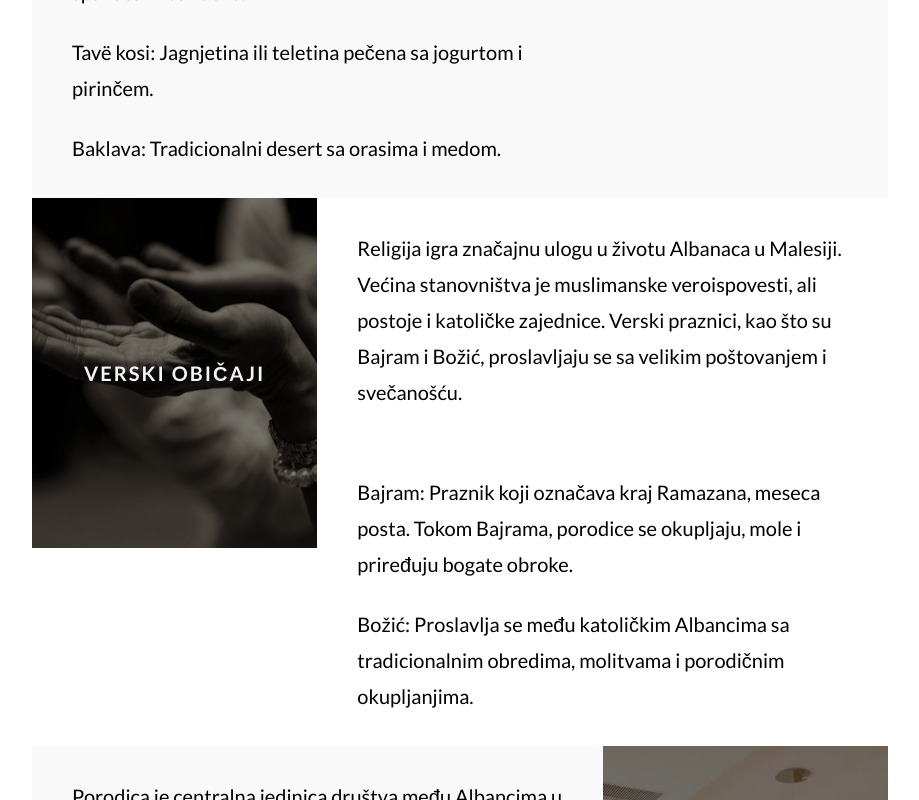
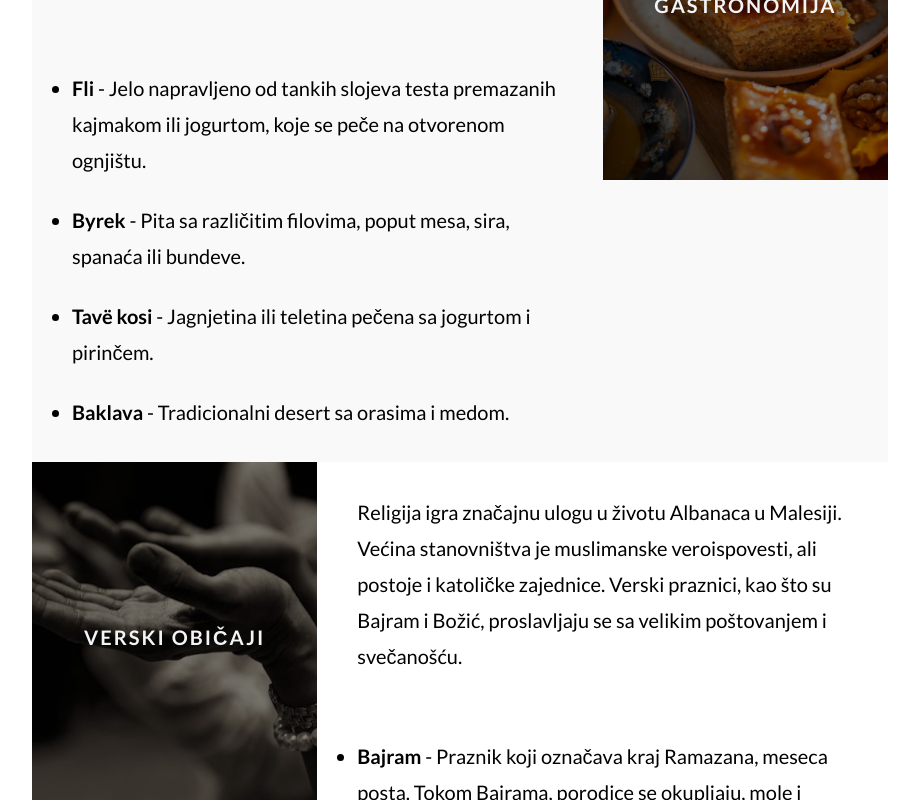
Before and after one commit to Suksii/malesia, a React (Vite) app: page /kultura in a window 1280 px wide. Shown: the part 1620-2420 px from the top of the page, without its empty margins (180-1099 px from the left). Built offline with nearby package versions, Linux system fonts and the light colour scheme.

Commit message:
style and animation added

```diff
--- a/src/index.css
+++ b/src/index.css
@@ -8,8 +8,8 @@
     margin: 0;
     padding: 0;
     box-sizing: border-box;
+    transition: all 0.3s;
     font-family: 'Lato', sans-serif;
-    transition: all 0.3s;
 }
 
 @font-face {
@@ -17,7 +17,6 @@
     font-weight: 400;
     font-style: normal;
 }
-
 
 button {
     border: none;
--- a/src/pages/CulturePage.jsx
+++ b/src/pages/CulturePage.jsx
@@ -1,14 +1,11 @@
 import React from 'react';
-import slika2 from '../assets/slika2.jpg';
 import slika1 from '../assets/slika1.jpg';
-import slika3 from '../assets/slika3.jpg';
-import slika4 from '../assets/slika4.jpg';
 import shota from '../assets/shota.png';
-import burek from '../assets/burek.jpg';
 import baklava from '../assets/baklava.jpg';
 import wedding from '../assets/wedding.jpg';
 import festival from '../assets/festival.png';
 import religion from '../assets/religion.jpg';
+import { motion } from 'framer-motion';
 
 const CulturePage = () => {
 
@@ -30,10 +27,10 @@ const CulturePage = () => {
             title: "Gastronomija",
             text: "Gastronomija je važan deo društvenih okupljanja i proslava, gde se pripremaju bogati obroci za goste. Tradicionalna albanska kuhinja u Malesiji je raznovrsna i bogata. Neka od najpoznatijih jela uključuju:",
             list: [
-                "Fli: Jelo napravljeno od tankih slojeva testa premazanih kajmakom ili jogurtom, koje se peče na otvorenom ognjištu.",
-                "Byrek: Pita sa različitim filovima, poput mesa, sira, spanaća ili bundeve.",
-                "Tavë kosi: Jagnjetina ili teletina pečena sa jogurtom i pirinčem.",
-                "Baklava: Tradicionalni desert sa orasima i medom."
+                <span><strong>Fli</strong>  -  Jelo napravljeno od tankih slojeva testa premazanih kajmakom ili jogurtom, koje se peče na otvorenom ognjištu.</span>,
+                <span><strong>Byrek</strong>  -  Pita sa različitim filovima, poput mesa, sira, spanaća ili bundeve.</span>,
+                <span><strong>Tavë kosi</strong>  -  Jagnjetina ili teletina pečena sa jogurtom i pirinčem.</span>,
+                <span><strong>Baklava</strong>  -  Tradicionalni desert sa orasima i medom.</span>
             ],
             photo: baklava
         },
@@ -41,8 +38,8 @@ const CulturePage = () => {
             title: "Verski Običaji",
             text: "Religija igra značajnu ulogu u životu Albanaca u Malesiji. Većina stanovništva je muslimanske veroispovesti, ali postoje i katoličke zajednice. Verski praznici, kao što su Bajram i Božić, proslavljaju se sa velikim poštovanjem i svečanošću.",
             list: [
-                "Bajram: Praznik koji označava kraj Ramazana, meseca posta. Tokom Bajrama, porodice se okupljaju, mole i priređuju bogate obroke.",
-                "Božić: Proslavlja se među katoličkim Albancima sa tradicionalnim obredima, molitvama i porodičnim okupljanjima."
+                <span><strong>Bajram</strong>  -  Praznik koji označava kraj Ramazana, meseca posta. Tokom Bajrama, porodice se okupljaju, mole i priređuju bogate obroke.</span>,
+                <span><strong>Božić</strong>  -  Proslavlja se među katoličkim Albancima sa tradicionalnim obredima, molitvama i porodičnim okupljanjima.</span>
             ],
             photo: religion
         },
@@ -50,8 +47,8 @@ const CulturePage = () => {
             title: "Porodični Običaji",
             text: "Porodica je centralna jedinica društva među Albancima u Malesiji. Porodične vrednosti su duboko ukorenjene, a stariji članovi porodice uživaju veliko poštovanje. Tradicionalni porodični običaji uključuju:",
             list: [
-                "Svadbe: Svadbe su velike i raskošne proslave koje traju nekoliko dana. Ceremonija uključuje mnogo muzike, plesa, hrane i okupljanje šire porodice i prijatelja.",
-                "Rođenja: Rođenje deteta se slavi sa velikom radošću, često uz posebne obrede i darivanje."
+                <span><strong>Svadbe</strong>  -  Svadbe su velike i raskošne proslave koje traju nekoliko dana. Ceremonija uključuje mnogo muzike, plesa, hrane i okupljanje šire porodice i prijatelja.</span>,
+                <span><strong>Rođenja</strong>  -  Rođenje deteta se slavi sa velikom radošću, često uz posebne obrede i darivanje.</span>
             ],
             photo: wedding
         },
@@ -59,28 +56,57 @@ const CulturePage = () => {
             title: "Kulturne Manifestacije",
             text: "Kulturne manifestacije su važan deo očuvanja identiteta Albanaca u Malesiji. Festivali, koncerti, izložbe i drugi događaji omogućavaju mladim ljudima da se upoznaju sa svojim kulturnim nasleđem i doprinesu njegovom očuvanju. Ove manifestacije takođe privlače turiste i mogu doprineti ekonomskom razvoju regiona.",
             list: [
-                "Dan nezavisnosti Albanije (28. novembar): Praznik koji se proslavlja uz patriotske pesme, plesove i ceremonije.",
-                "Lokalni festivali: Festivali i kulturni događaji koji promovišu albansku kulturu, muziku i običaje. Ovi događaji često uključuju nastupe folklornih grupa, izložbe rukotvorina i degustaciju tradicionalnih jela."
+                <span><strong>Dan nezavisnosti Albanije (28. novembar)</strong>  -  Praznik koji se proslavlja uz patriotske pesme, plesove i ceremonije.</span>,
+                <span><strong>Lokalni festivali</strong>  -  Festivali i kulturni događaji koji promovišu albansku kulturu, muziku i običaje. Ovi događaji često uključuju nastupe folklornih grupa, izložbe rukotvorina i degustaciju tradicionalnih jela.</span>
             ],
             photo: festival
         },
         {
             title: "Tradicionalna Verovanja i Priče",
             text: "Tradicionalna verovanja i priče zauzimaju važno mesto u kulturnom nasleđu Albanaca u Malesiji. Narodne priče i legende često se prenose sa generacije na generaciju, obogaćujući kolektivnu svest o prošlosti i identitetu. Ove priče često uključuju elemente mitologije, herojstva i moralnih lekcija."
+        },
+        {
+            title: "Jezik",
+            text: "Albanski jezik je centralni deo identiteta Albanaca u Malesiji. Očuvanje jezika kroz obrazovni sistem, medije i kulturne događaje ključno je za očuvanje identiteta. Postoje škole u kojima se nastava održava na albanskom jeziku, ali je potrebno raditi na unapređenju kvaliteta nastave i dostupnosti obrazovnih materijala."
         }
-        ];
+    ];
+
+    const containerVariants = {
+        hidden: {
+            opacity: 0
+        },
+        show: {
+            opacity: 1,
+            transition: {
+                staggerChildren: 0.3
+            }
+        }
+    }
+    const partVariants = {
+        hidden: {
+            y: 50,
+            opacity: 0
+        },
+        show: {
+            y: 0,
+            opacity: 1
+        }
+    }
+
 
     return (
-        <div>
-            <div>
+        <>
+            <motion.div initial={{opacity: 0}} animate={{opacity: 1}} transition={{duration: 1.5}} className="md:w-[80%] mx-auto">
                 <h1 className="text-2xl font-semibold pb-8 xl:pb-0 px-2">Kultura i običaji</h1>
                 <h4 className="text-center text-xl py-8 leading-10">
                     Kultura i običaji Albanaca u Malesiji su bogati i raznoliki, čineći važan deo njihovog identiteta i svakodnevnog života. Tradicionalna nošnja, muzika, ples, gastronomija, verski i porodični običaji, kao i kulturne manifestacije, doprinose očuvanju i promociji albanske kulture u ovom regionu. Ove kulturne prakse ne samo da povezuju zajednicu, već i obogaćuju širi društveni i kulturni pejzaž Crne Gore.
                 </h4>
-            </div>
-            <div className="px-2">
+                <h4 className="text-center text-xl py-8 leading-10">Albanci u Malesiji ponosni su na svoju kulturnu baštinu, koja uključuje jezik, običaje, muziku, ples i narodnu nošnju. Očuvanje ovih elemenata identiteta ključno je za održanje kulturnog nasleđa. Organizacija kulturnih manifestacija, festivala i radionica može pomoći u očuvanju i promociji tradicije.
+                </h4>
+            </motion.div>
+            <motion.div variants={containerVariants} initial="hidden" whileInView="show" className="px-2">
                 {cultureData.map((item, index) => (
-                    <div key={index} className="flex reverse">
+                    <motion.div variants={partVariants} key={index} className="flex reverse">
                         <div className="relative w-full py-[100px] h-[350px]" style={{flex: 1}}>
                             <div className="absolute inset-0 bg-cover bg-center" style={{backgroundImage: `url(${item.photo})`}}>
                                 <div className="absolute inset-0 bg-black opacity-50"></div>
@@ -94,27 +120,27 @@ const CulturePage = () => {
                                 {Array.isArray(item.text) ? (
                                     <ul style={{flex:2}} className="flex flex-col gap-6 justify-center items-center py-8">
                                         {item.text.map((text, index) => (
-                                            <li key={index} className="text-xl px-10 leading-8">{text}</li>
+                                            <li key={index} className="text-xl md:px-10 md:text-start text-center leading-8">{text}</li>
                                         ))}
                                     </ul>
                                 ) : (
-                                    <p className="flex flex-col gap-6 justify-center items-center px-10 text-xl py-8 leading-9">{item.text}</p>
+                                    <p className="flex flex-col gap-6 justify-center items-center md:px-10 text-xl md:text-start text-center py-8 leading-9">{item.text}</p>
                                 )}
                             </div>
                             <div>
                                 {item.list && (
-                                    <ul style={{flex:2}} className="flex flex-col gap-6 justify-start items-start py-8">
+                                    <ul style={{flex: 2, listStyleType: 'disc'}} className="flex flex-col gap-6 md:px-10 justify-start items-start py-8">
                                         {item.list.map((listItem, index) => (
-                                            <li key={index} className="text-xl px-10 leading-9">{listItem}</li>
+                                            <li key={index} className="text-xl leading-9">{listItem}</li>
                                         ))}
                                     </ul>
                                 )}
                             </div>
                         </div>
-                    </div>
+                    </motion.div>
                 ))}
-            </div>
-        </div>
+            </motion.div>
+        </>
     );
 };
 
--- a/src/pages/EconomyPage.jsx
+++ b/src/pages/EconomyPage.jsx
@@ -2,6 +2,7 @@ import React from 'react';
 import economy1 from '../assets/economy.jpg';
 import infrastructure from '../assets/infrastructure.jpg';
 import education from '../assets/education.jpg';
+import { motion } from 'framer-motion';
 const EconomyPage = () => {
 
     const economy = [
@@ -28,14 +29,34 @@ const EconomyPage = () => {
         }
     ];
 
+    const containerVariants = {
+        hidden: {
+            opacity: 0
+        },
+        show: {
+            opacity: 1,
+            transition: {
+                staggerChildren: 0.3
+            }
+        }
+    }
+    const partVariants = {
+        hidden: {
+            y: 50,
+            opacity: 0
+        },
+        show: {
+            y: 0,
+            opacity: 1
+        }
+    }
+
     return (
-        <div>
-            <div>
-                <h1 className="text-2xl font-semibold pb-8 xl:pb-0 px-2">Socijalni i ekonomski aspekti</h1>
-                <div className="px-2">
+        <>
+            <motion.h1 initial={{opacity: 0}} animate={{opacity: 1}} transition={{duration: 1.5}} className="text-2xl font-semibold pb-8 xl:pb-4 px-2">Socijalni i ekonomski aspekti</motion.h1>
+            <motion.div variants={containerVariants} initial="hidden" whileInView="show" className="px-2">
                 {economy.map((item, index) => (
-                        <div key={index} className="flex reverse">
-                                {/*<h3 className={`flex justify-center items-center text-xl font-semibold h-[300px]`} style={{flex: 1, backgroundImage: `url(${item.photo})`}}>{item.title}</h3>*/}
+                    <motion.div variants={partVariants} key={index} className="flex reverse">
                         <div className="relative w-full py-[100px] h-[350px]" style={{flex: 1}}>
                             <div className="absolute inset-0 bg-cover bg-center" style={{backgroundImage: `url(${item.photo})`}}>
                                 <div className="absolute inset-0 bg-black opacity-50"></div>
@@ -53,11 +74,10 @@ const EconomyPage = () => {
                         ) : (
                             <p className="flex flex-col gap-6 justify-center items-center px-10 text-xl py-8 leading-8" style={{flex:2}}>{item.text}</p>
                         )}
-                        </div>
+                    </motion.div>
                 ))}
-                </div>
-            </div>
-        </div>
+            </motion.div>
+        </>
     );
 };
 
--- a/src/pages/HistoryPage.jsx
+++ b/src/pages/HistoryPage.jsx
@@ -1,28 +1,51 @@
 import React from 'react';
 import slika7 from '../assets/slika7.jpg';
-import slika1 from '../assets/slika1.jpg';
 import slika2 from '../assets/slika2.jpg';
-import slika3 from '../assets/slika3.jpg';
 import slika4 from '../assets/slika4.jpg';
-import slika5 from '../assets/slika5.jpg';
+import { motion } from 'framer-motion';
 
 const HistoryPage = () => {
+
+    const containerVariants = {
+        hidden: {
+            opacity: 0
+        },
+        show: {
+            opacity: 1,
+            transition: {
+                staggerChildren: 0.3
+            }
+        }
+    }
+    const partVariants = {
+        hidden: {
+            y: 50,
+            opacity: 0
+        },
+        show: {
+            y: 0,
+            opacity: 1
+        }
+    }
+
     return (
-        <>
-            <h1 className="text-2xl font-semibold pb-8 xl:pb-0 px-2">Istorija Albanskog Stanovništva u Malesiji</h1>
+        <motion.div variants={containerVariants}
+                    initial="hidden"
+                    whileInView="show">
+            <motion.h1 variants={partVariants} className="text-2xl font-semibold pb-8 xl:pb-0 px-2">Istorija Albanskog Stanovništva u Malesiji</motion.h1>
             <div className="flex md:gap-10 items-center flex-col lg:flex-row">
-                <p className="text-xl xl:py-10 px-4 leading-8">
+                <motion.p variants={partVariants} className="text-xl xl:py-10 px-4 leading-8">
                     Albanci u Malesiji imaju dugu i složenu istoriju. Ovaj region je kroz vjekove bio dio različitih država i političkih entiteta. U doba Osmanskog carstva, mnogi Albanci su zadržali svoju kulturu i jezik, uprkos pokušajima asimilacije. Kasnije, sa širenjem Kraljevine Crne Gore, Malesija je postala dio crnogorske države, ali su Albanci i dalje uspeli da očuvaju svoj identitet.
-                </p>
-                <img src={slika4} alt={slika7} className="w-[400px] md:h-[40vh] object-cover xl:mt-10 mb-10"/>
+                </motion.p>
+                <motion.img variants={partVariants} src={slika4} alt={slika7} className="w-[400px] md:h-[40vh] object-cover xl:mt-10 mb-10"/>
             </div>
             <div className="flex gap-10 items-center flex-col xl:flex-row-reverse">
-                <p className="text-xl xl:py-10 px-4 leading-8">
+                <motion.p variants={partVariants} className="text-xl xl:py-10 px-4 leading-8">
                     U 20. vijeku, region je prolazio kroz turbulentne periode, uključujući Drugi svjetski rat i socijalističku eru Jugoslavije. Tokom socijalističkog perioda, postojali su pokušaji homogenizacije stanovništva, ali su Albanci u Malesiji i dalje održavali svoju kulturu, jezik i običaje. Poslije raspada Jugoslavije i sticanja nezavisnosti Crne Gore 2006. godine, Albanci su dobili veće mogućnosti za političku reprezentaciju i očuvanje svog identiteta.
-                </p>
-                <img src={slika2} alt={slika7} className="w-full xl:w-[80%] xl:h-[60vh] object-cover"/>
+                </motion.p>
+                <motion.img variants={partVariants} src={slika2} alt={slika7} className="w-full xl:w-[80%] xl:h-[60vh] object-cover"/>
             </div>
-        </>
+        </motion.div>
     );
 };
 
--- a/src/pages/PoliticsPage.jsx
+++ b/src/pages/PoliticsPage.jsx
@@ -1,19 +1,43 @@
 import React from 'react';
 import slika2 from '../assets/slika2.jpg';
+import { motion } from 'framer-motion';
 
 const PoliticsPage = () => {
+
+    const containerVariants = {
+        hidden: {
+            opacity: 0
+        },
+        show: {
+            opacity: 1,
+            transition: {
+                staggerChildren: 0.3
+            }
+        }
+    }
+    const partVariants = {
+        hidden: {
+            y: 50,
+            opacity: 0
+        },
+        show: {
+            y: 0,
+            opacity: 1
+        }
+    }
+
     return (
-        <div>
-            <h1 className="text-2xl font-semibold pb-8 xl:pb-0 px-2">Politička reprezentacija i Autonomija</h1>
-            <p className="text-xl pt-8 pb-4">
+        <motion.div variants={containerVariants} initial="hidden" whileInView="show">
+            <motion.h1 variants={partVariants} className="text-2xl font-semibold pb-8 xl:pb-0 px-2">Politička reprezentacija i Autonomija</motion.h1>
+            <motion.p variants={partVariants} className="text-xl pt-8 pb-4">
                 Politička reprezentacija Albanaca u Malesiji značajno je unapređena sticanjem statusa samostalne opštine Tuzi. Lokalna samouprava omogućava bolje upravljanje lokalnim resursima i donošenje odluka koje odgovaraju potrebama zajednice. Albanske političke partije i organizacije igraju ključnu ulogu u zastupanju interesa zajednice na lokalnom i nacionalnom nivou.
-            </p>
-            <img src={slika2} alt="politics" className="w-[80%] mx-auto object-cover"/>
-            <h3 className="text-xl font-semibold pt-8 pb-4">Saradnja sa Centralnom Vlašću</h3>
-            <p className="text-xl">
+            </motion.p>
+            <motion.img variants={partVariants} src={slika2} alt="politics" className="w-[80%] mx-auto object-cover"/>
+            <motion.h3 variants={partVariants} className="text-xl font-semibold pt-8 pb-4">Saradnja sa Centralnom Vlašću</motion.h3>
+            <motion.p variants={partVariants} className="text-xl">
                 Efikasna saradnja između lokalne samouprave i centralne vlasti ključna je za uspešno rešavanje problema i ostvarivanje razvojnih ciljeva. Albanski predstavnici aktivno učestvuju u političkom životu Crne Gore, radeći na unapređenju prava i položaja svoje zajednice. Uključivanje u procese donošenja odluka na nacionalnom nivou omogućava bolje zastupanje interesa Albanaca u Malesiji.
-            </p>
-        </div>
+            </motion.p>
+        </motion.div>
     );
 };
 
```
Also changed, not shown: src/components/Navbar.jsx (+15 -3 lines), src/pages/HomePage.jsx (+33 -10 lines). Lines whose indentation alone changed are shown as unchanged.
